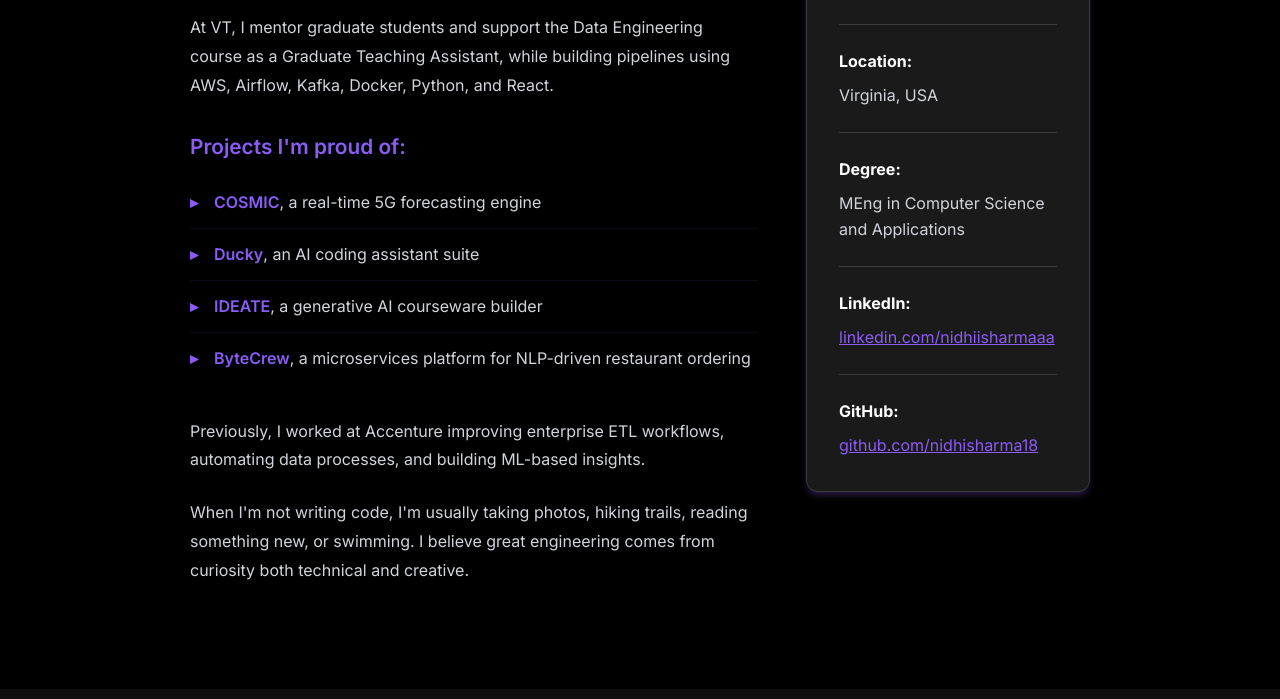
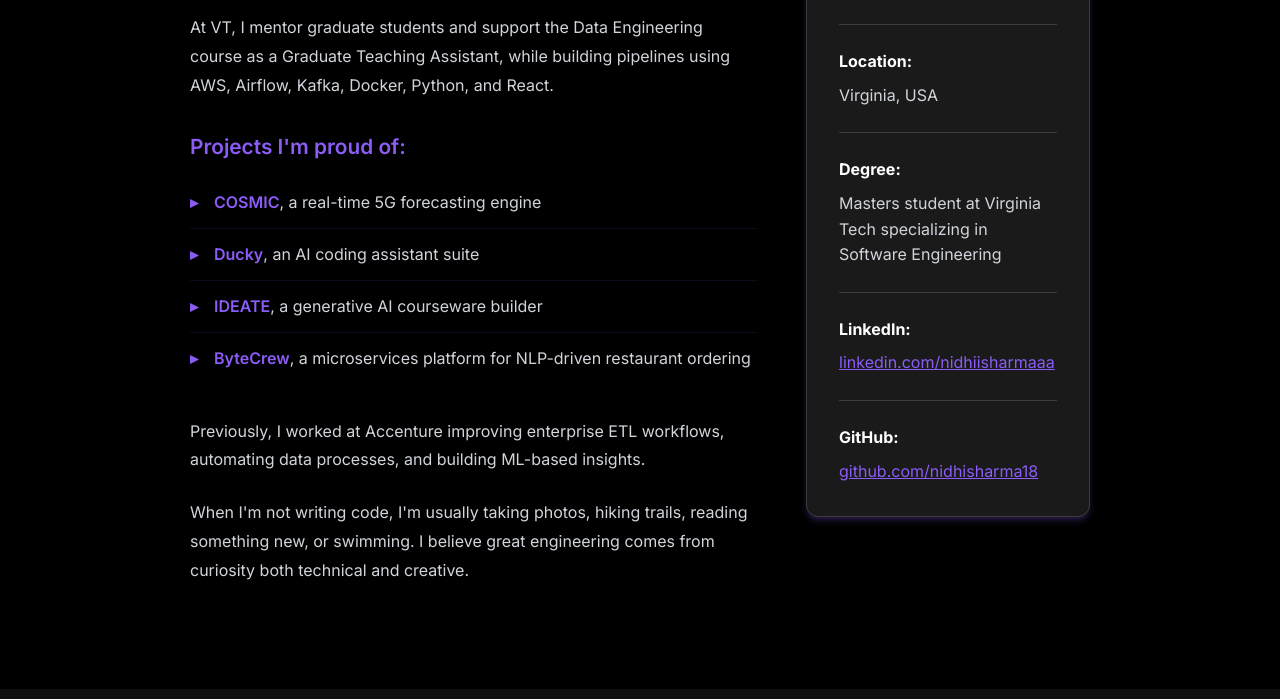
Before and after one commit to nidhisharma18/nidhisharma18.github.io, a plain HTML site: page index.html in a window 1280 px wide. Shown: the part 6986-7685 px from the top of the page. Drawn offline with Linux system fonts and the light colour scheme.

Commit message:
Update degree description in index.html

```diff
--- a/index.html
+++ b/index.html
@@ -445,7 +445,7 @@
                     </div>
                     <div class="detail-item">
                         <strong>Degree:</strong>
-                        <span>MEng in Computer Science and Applications</span>
+                        <span>Masters student at Virginia Tech specializing in Software Engineering</span>
                     </div>
                     <div class="detail-item">
                         <strong>LinkedIn:</strong>
```
